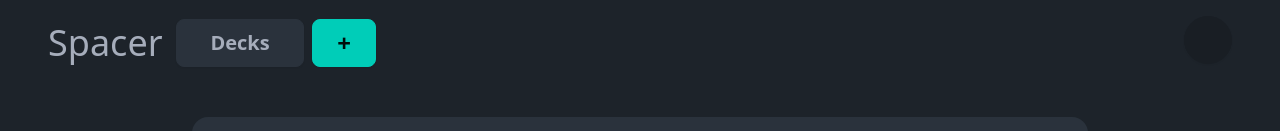
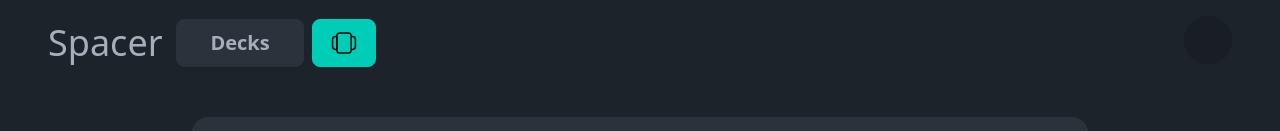
Before and after one commit to philippOkie/fleshcards-app, a React (Vite) app in the folder ui/: page /create-deck in a window 1280 px wide. Shown: the top 131 px of the page. Built offline with nearby package versions, Linux system fonts and the light colour scheme.

Commit message:
refactor

```diff
--- a/ui/src/App.jsx
+++ b/ui/src/App.jsx
@@ -6,12 +6,7 @@ import { BrowserRouter as Router, Routes, Route } from "react-router-dom";
 import { useState } from "react";
 
 function App() {
-  const [createDeckBtnClick, setCreateDeckBtnClick] = useState(false);
   const [showAnswerBtnClicked, setShowAnswerBtnClicked] = useState(false);
-
-  const handleCreateDeckBtnClick = () => {
-    setCreateDeckBtnClick((prev) => !prev);
-  };
 
   const handleShowAnswerBtnClick = () => {
     setShowAnswerBtnClicked((prev) => !prev);
@@ -20,11 +15,7 @@ function App() {
   return (
     <Router>
       <div className="h-screen flex flex-col">
-        <Header
-          createDeckBtnClicked={handleCreateDeckBtnClick}
-          createDeckBtnClick={createDeckBtnClick}
-        />
-
+        <Header />
         <Routes>
           <Route
             path="/"
@@ -35,7 +26,6 @@ function App() {
               />
             }
           />
-
           <Route path="/create-deck" element={<CreateDeck />} />
         </Routes>
       </div>
--- a/ui/src/components/CreateDeck.jsx
+++ b/ui/src/components/CreateDeck.jsx
@@ -2,9 +2,11 @@ import AddCardComp from "./AddCardComp";
 
 function CreateDeck() {
   return (
-    <div className="flex flex-col pl-48 pr-48 pb-12 gap-4 overflow-y-auto">
-      <AddCardComp />
-      <button className="btn btn-primary btn-block">ADD CARD</button>
+    <div>
+      <div className="flex flex-col pl-48 pr-48 pb-12 gap-4 overflow-y-auto">
+        <AddCardComp />
+        <button className="btn btn-primary btn-block">ADD CARD</button>
+      </div>
     </div>
   );
 }
--- a/ui/src/components/Header.jsx
+++ b/ui/src/components/Header.jsx
@@ -1,15 +1,16 @@
-import { useNavigate } from "react-router-dom";
+import { useLocation, useNavigate } from "react-router-dom";
 
-function Header({ createDeckBtnClicked, createDeckBtnClick }) {
+function Header() {
+  const location = useLocation();
   const navigate = useNavigate();
 
+  const inCreateDeck = location.pathname === "/create-deck";
+
   const handlePlusClick = () => {
-    createDeckBtnClicked();
-
-    if (!createDeckBtnClick) {
+    if (inCreateDeck) {
+      navigate("/");
+    } else {
       navigate("/create-deck");
-    } else {
-      navigate("/");
     }
   };
 
@@ -18,12 +19,13 @@ function Header({ createDeckBtnClicked, createDeckBtnClick }) {
       <div className="navbar-start flex gap-2 items-center pl-10">
         <div className="text-4xl w-[120px]">Spacer</div>
         <a className="btn btn-neutral w-32 !text-xl">Decks</a>
-        {/* Replace the direct onClick with handlePlusClick */}
+        {/* Use the URL state to decide what to render */}
         <a
           className="btn btn-accent w-16 !text-2xl cursor-pointer"
           onClick={handlePlusClick}
         >
-          {createDeckBtnClick ? (
+          {inCreateDeck ? (
+            // If on /create-deck, you can display an alternative icon (or simply a different appearance)
             <svg xmlns="http://www.w3.org/2000/svg" viewBox="0 0 21 21">
               <g
                 fill="none"
@@ -33,9 +35,9 @@ function Header({ createDeckBtnClicked, createDeckBtnClick }) {
                 strokeLinejoin="round"
                 transform="translate(2 3)"
               >
-                <path d="m5.5.5h6c1.1045695 0 2 .8954305 2 2v10c0 1.1045695-.8954305 2-2 2h-6c-1.1045695 0-2-.8954305-2-2v-10c0-1.1045695.8954305-2 2-2zm8 2.5h1c1.1045695 0 2 .8954305 2 2v5c0 1.1045695-.8954305 2-2 2h-1z" />
+                <path d="m5.5.5h6c1.10457 0 2 .89543 2 2v10c0 1.10457-.89543 2-2 2h-6c-1.10457 0-2-.89543-2-2v-10c0-1.10457.89543-2 2-2zm8 2.5h1c1.10457 0 2 .89543 2 2v5c0 1.10457-.89543 2-2 2h-1z" />
                 <path
-                  d="m.5 3h1c1.1045695 0 2 .8954305 2 2v5c0 1.1045695-.8954305 2-2 2h-1z"
+                  d="m.5 3h1c1.10457 0 2 .89543 2 2v5c0 1.10457-.89543 2-2 2h-1z"
                   transform="matrix(-1 0 0 1 4 0)"
                 />
               </g>
```
